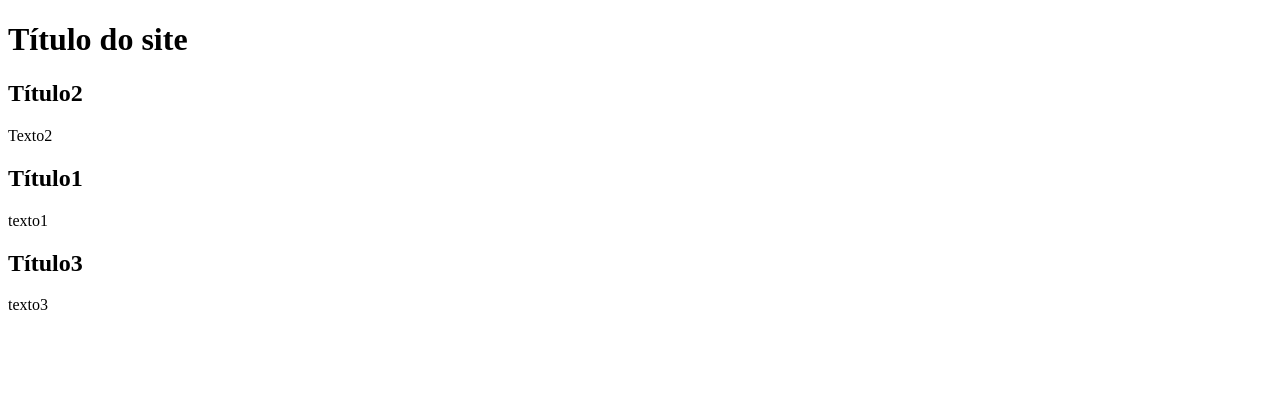
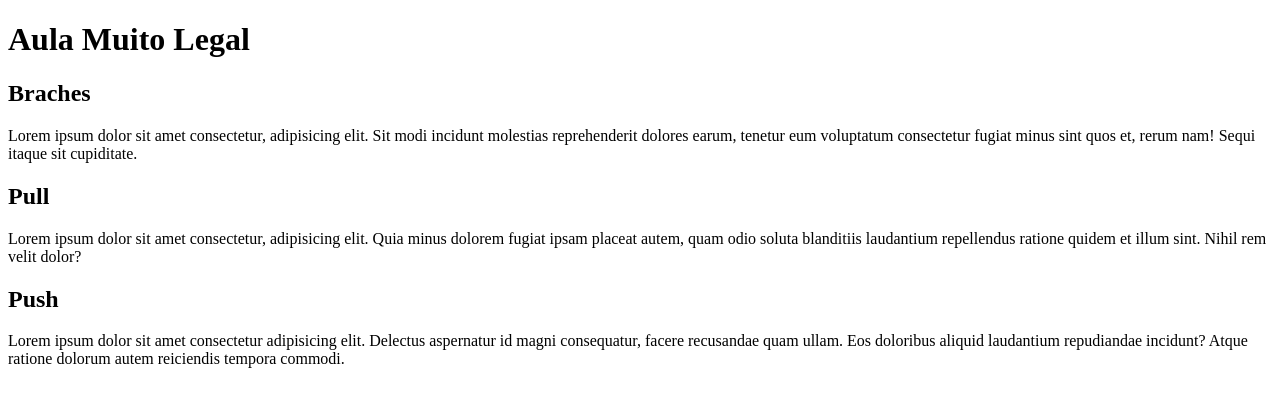
Before and after one commit to pedro-guedes-aulas/Teste2, a plain HTML site: page index.html in a window 1280 px wide. Drawn offline with Linux system fonts and the light colour scheme.

Commit message:
Update index.html

```diff
--- a/index.html
+++ b/index.html
@@ -3,24 +3,24 @@
 <head>
     <meta charset="UTF-8">
     <meta name="viewport" content="width=device-width, initial-scale=1.0">
-    <title>Título do site</title>
+    <title>Aula Unevértix</title>
 </head>
 <body>
     <main>
         <header>
-            <h1>Título do site</h1>
+            <h1>Aula Muito Legal</h1>
         </header>
         <article>
-            <h2>Título2</h2>
-            <p>Texto2</p>
+            <h2>Braches</h2>
+            <p>Lorem ipsum dolor sit amet consectetur, adipisicing elit. Sit modi incidunt molestias reprehenderit dolores earum, tenetur eum voluptatum consectetur fugiat minus sint quos et, rerum nam! Sequi itaque sit cupiditate.</p>
         </article>
         <article>
-            <h2>Título1</h2>
-            <p>texto1</p>
+            <h2>Pull</h2>
+            <p>Lorem ipsum dolor sit amet consectetur, adipisicing elit. Quia minus dolorem fugiat ipsam placeat autem, quam odio soluta blanditiis laudantium repellendus ratione quidem et illum sint. Nihil rem velit dolor?</p>
         </article>
         <article>
-            <h2>Título3</h2>
-            <p>texto3</p>
+            <h2>Push</h2>
+            <p>Lorem ipsum dolor sit amet consectetur adipisicing elit. Delectus aspernatur id magni consequatur, facere recusandae quam ullam. Eos doloribus aliquid laudantium repudiandae incidunt? Atque ratione dolorum autem reiciendis tempora commodi.</p>
         </article>
 
     </main>
```
